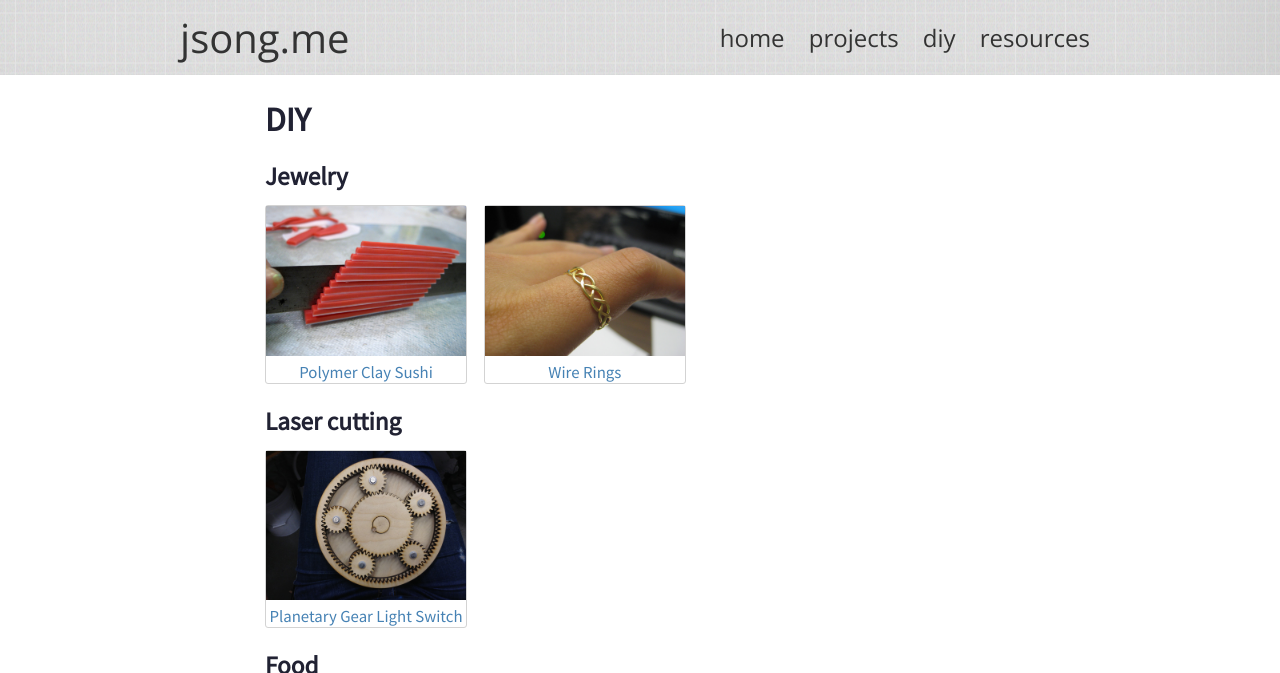
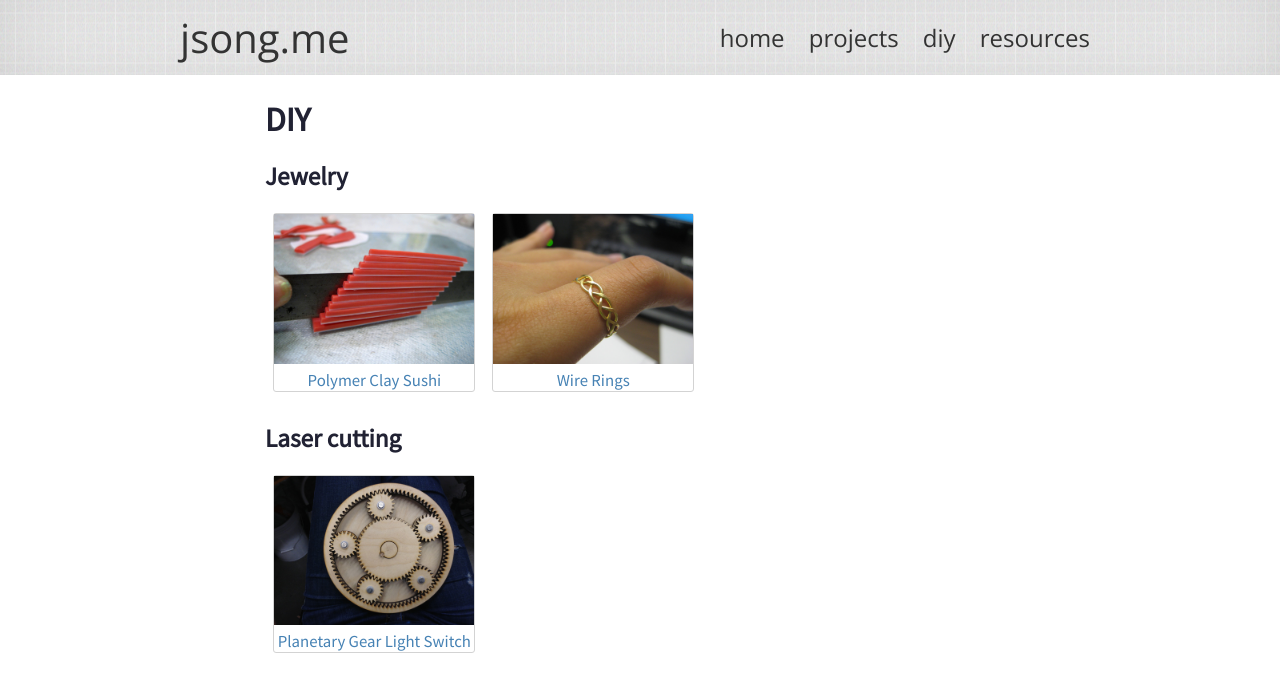
Before and after one commit to songjx/songjx-website, a Jekyll site: the page built from diy/index.html, in a window 1280 px wide. Shown: the top 673 px of the page. Built offline with Jekyll 4.4.1, drawn with Linux system fonts in a browser that asks for light colours; grey boxes are pictures that could not be loaded.

Commit message:
style improvements
Set viewport for mobile-friendliness. Remove account icons from banner.
Change tiles from floating to flex. Move banner drop shadow to bottom.

```diff
--- a/_layouts/default.html
+++ b/_layouts/default.html
@@ -2,6 +2,7 @@
 {% assign menuData = site.data.menu %}
 
 <!doctype HTML>
+<meta name=viewport content="width=device-width, initial-scale=1">
 
 <html>
 	<head>
@@ -23,20 +24,6 @@
     <body>
         <div id="banner">
             <a href="/"><p id="name">jsong.me</p></a>
-            <!---
-            <div id="accounts">
-                {% for account in jackieData.accounts %}
-                {% if account.icon != null %}
-                    <a href="{{ account.url }}" title="{{ account.site }}">
-                        <span class="fa-stack fa-lg">
-                            <i class="fa fa-square fa-stack-2x"></i>
-                            <i class="fa {{ account.icon }} fa-stack-2x account"></i>
-                        </span>
-                    </a>
-                {% endif %}
-                {% endfor %}
-            </div>
-            --->
             <ul id="menu">
                 {% for item in menuData %}
                         <a href="{{ item[1].folder }}">
--- a/css/style.css
+++ b/css/style.css
@@ -16,7 +16,7 @@
 #banner {
     width:100%;
     padding: 10px 0px;
-    box-shadow: -52px 0px 150px -20px rgba(0, 0, 0, 0.15) inset;
+    box-shadow: 0 0 100px -20px rgba(0, 0, 0, 0.15) inset;
     font-family: 'Open Sans', sans-serif;
     background-image: url('../images/noisy_grid.png');
     background-position: center;
@@ -61,8 +61,7 @@
     box-shadow: 0px 0px 70px 10px rgba(255,255,255,.9) inset;
 }
 
-#name, #menu, #accounts, #menu li {
-    /*float:left;*/
+#name, #menu, #menu li {
     display: inline-block;
 }
 
@@ -72,10 +71,6 @@
 
 .fa-square {
     color: transparent;
-}
-
-.activeIcon {
-    color: rgba(255,255,255,1);
 }
 
 #content h1, #content h2, #content h3, #content h4, #content h5, #content h6 {
@@ -126,11 +121,10 @@
 
 .tile {
     width:200px;
-    margin-right: 1em;
+    margin: .5em;
     border:1px solid lightGray;
     border-radius:3px;
     text-align: center;
-    float:left;
 }
 
 .tile img {
@@ -142,7 +136,13 @@
     opacity: 0.7;
 }
 
-.img-step:after, .downloadItem:after, .tile-wrapper:after, .img-wide:after {
+.tile-wrapper {
+    display: flex;
+    flex-wrap: wrap;
+    align-items: baseline;
+}
+
+.img-step:after, .downloadItem:after, .img-wide:after {
     clear:both;
     display:block;
     content:'';
```
Also changed, not shown: other parts of _layouts/default.html (+0 -8 lines).
